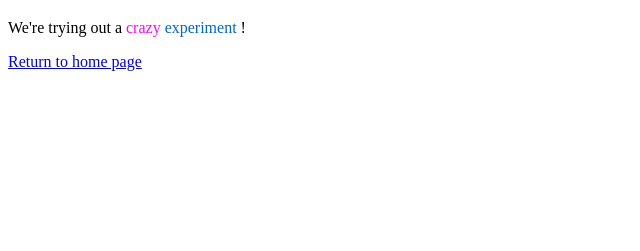
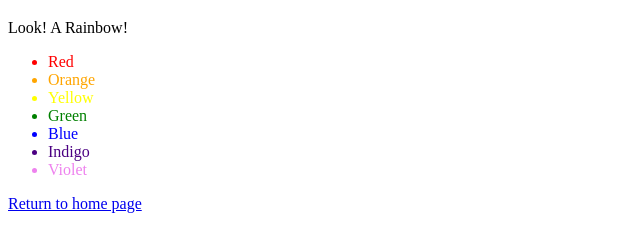
Before and after one commit to lrugg/Git-Tutorial, a plain HTML site: page crazy.html in a window 1280 px wide. Shown: the part 61-312 px from the top of the page, without its empty margins (0-640 px from the left). Drawn offline with Linux system fonts and the light colour scheme.

Commit message:
Add a rainbow to crazy.html

```diff
--- a/crazy.html
+++ b/crazy.html
@@ -11,19 +11,35 @@
             A Crazy Experiment
         </h1>
         <p>
-            We're trying out a
-            <span style="color: #F0F">
-                crazy
-            </span>
-            <span style="color: #06C">
-                experiment
-            </span>
-            !
-            <p>
-                <a href="index.html">
-                    Return to home page
-                </a>
-            </p>
+            Look! A Rainbow!
+        </p>
+        <ul>
+            <li style="color: red">
+                Red
+            </li>
+            <li style="color: orange">
+                Orange
+            </li>
+            <li style="color: yellow">
+                Yellow
+            </li>
+            <li style="color: green">
+                Green
+            </li>
+            <li style="color: blue">
+                Blue
+            </li>
+            <li style="color: indigo">
+                Indigo
+            </li>
+            <li style="color: violet">
+                Violet
+            </li>
+        </ul>
+        <p>
+            <a href="index.html">
+                Return to home page
+            </a>
         </p>
     </body>
 </html>
```
